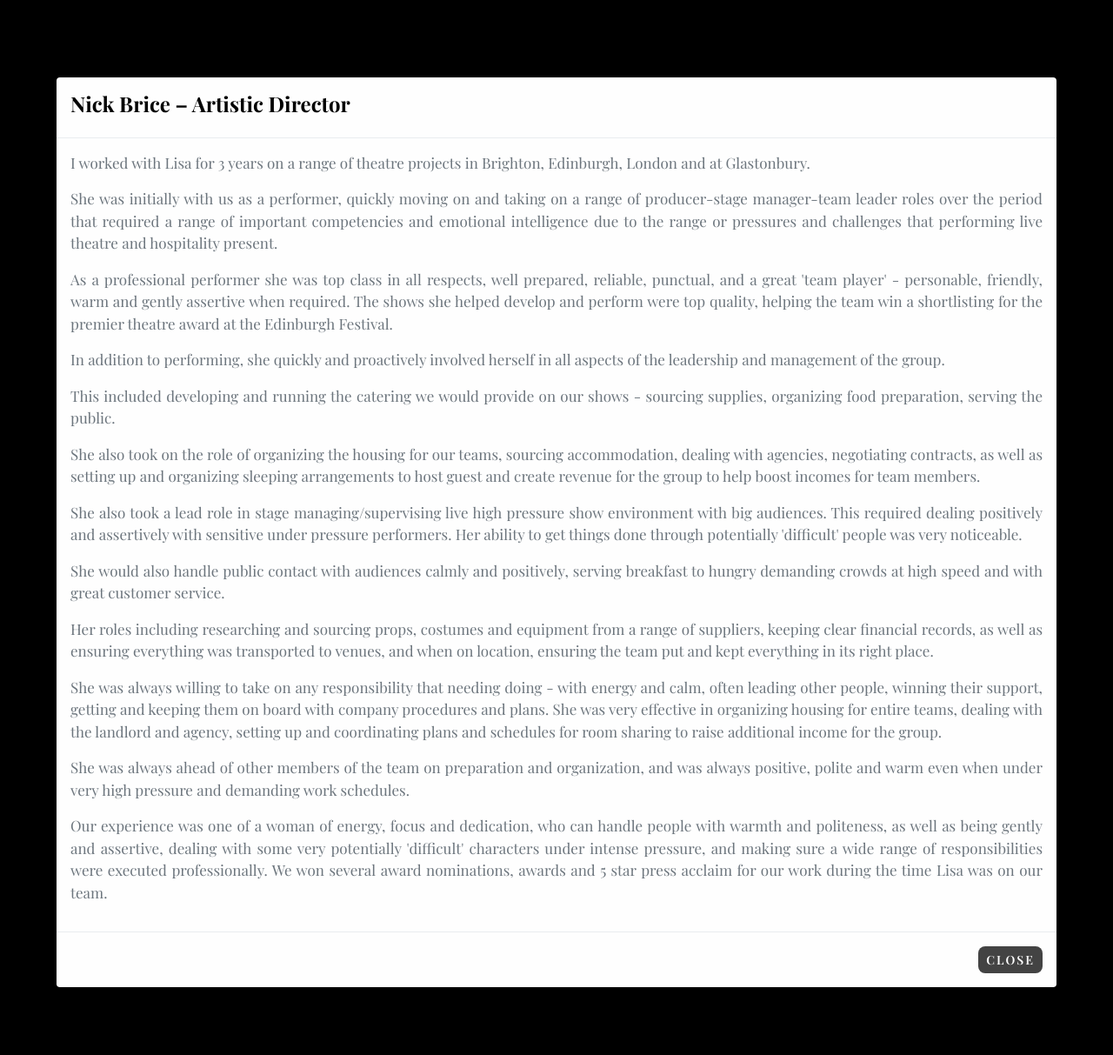
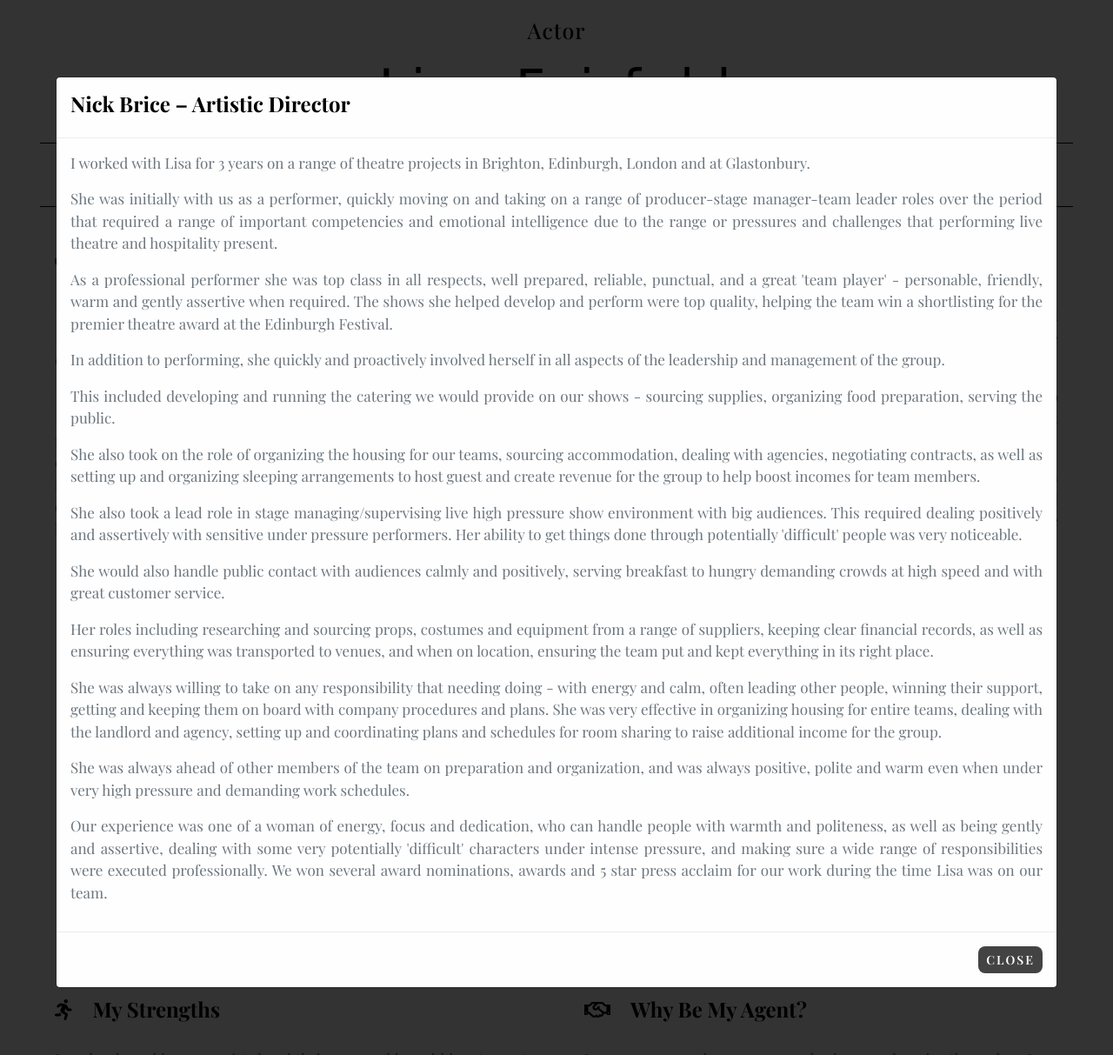
Before and after one commit to Bealby/lisa-fairfield-actress, a Flask app: page /bio in a window 1280 px wide, after a click on "OPEN". Shown: the whole page at 87% size. Run offline with Flask 2, Linux system fonts and the light colour scheme; some libraries are stand-ins or nearby versions; some web fonts are replaced.

Commit message:
Added image-modal.js. Class for bio modal

```diff
--- a/static/css/style.css
+++ b/static/css/style.css
@@ -229,8 +229,8 @@ body{
     z-index: 900;
 }
 
-.modal {
-    background-color: rgb(0, 0, 0, 0.8);
+.modal-bio {
+    background-color: rgb(0, 0, 0, 0.8) !important;
     padding-top: 4rem;
 }
 
--- a/templates/bio.html
+++ b/templates/bio.html
@@ -81,7 +81,7 @@
             </div>
             <div class="col-12 mb-5 bio-text-justify text-center pl-0 pr-0">
                 <!-- Modal -->
-                <div class="modal fade" id="myModal" role="dialog">
+                <div class="modal modal-bio fade" id="myModal" role="dialog">
                     <div class="modal-dialog">
                         <!-- Modal content-->
                         <div class="modal-content">
```
Also changed, not shown: static/js/image-modal.js (added, +34 -0 lines), static/js/bio-modal.js (deleted).
